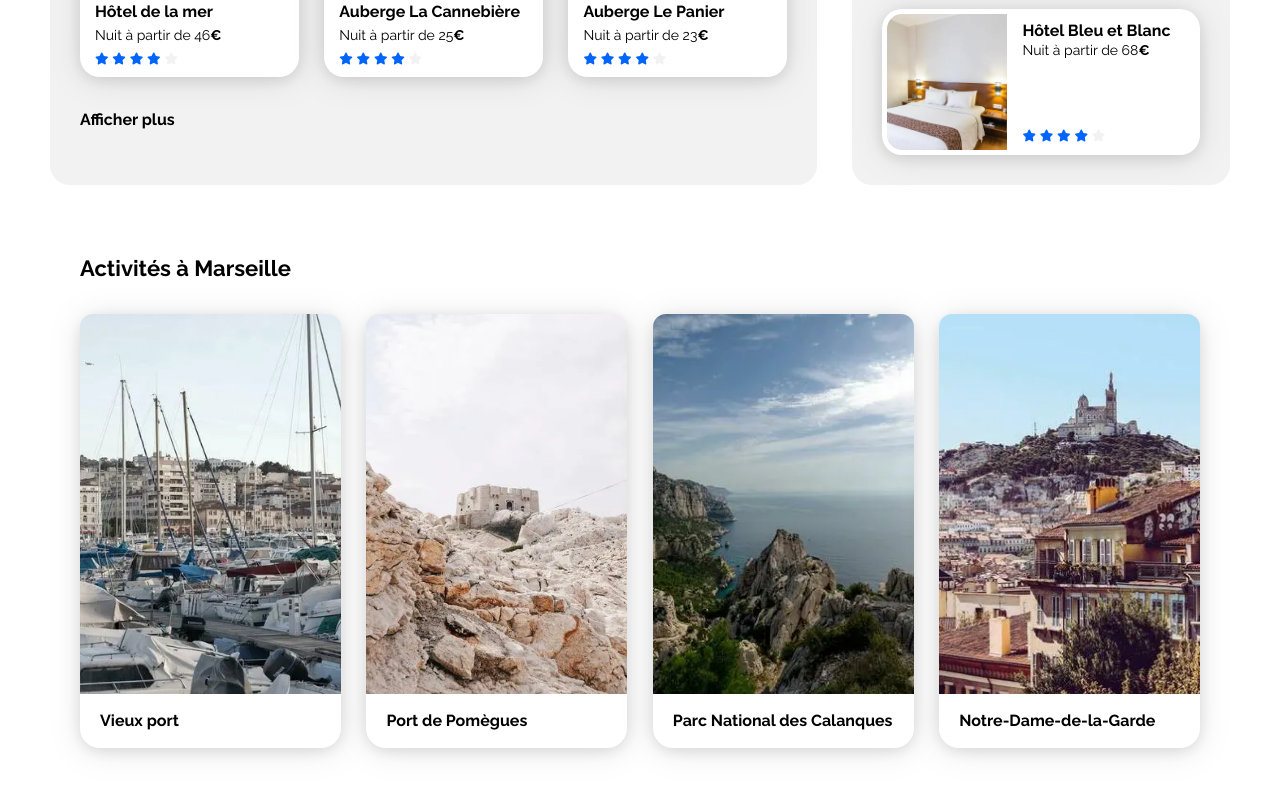
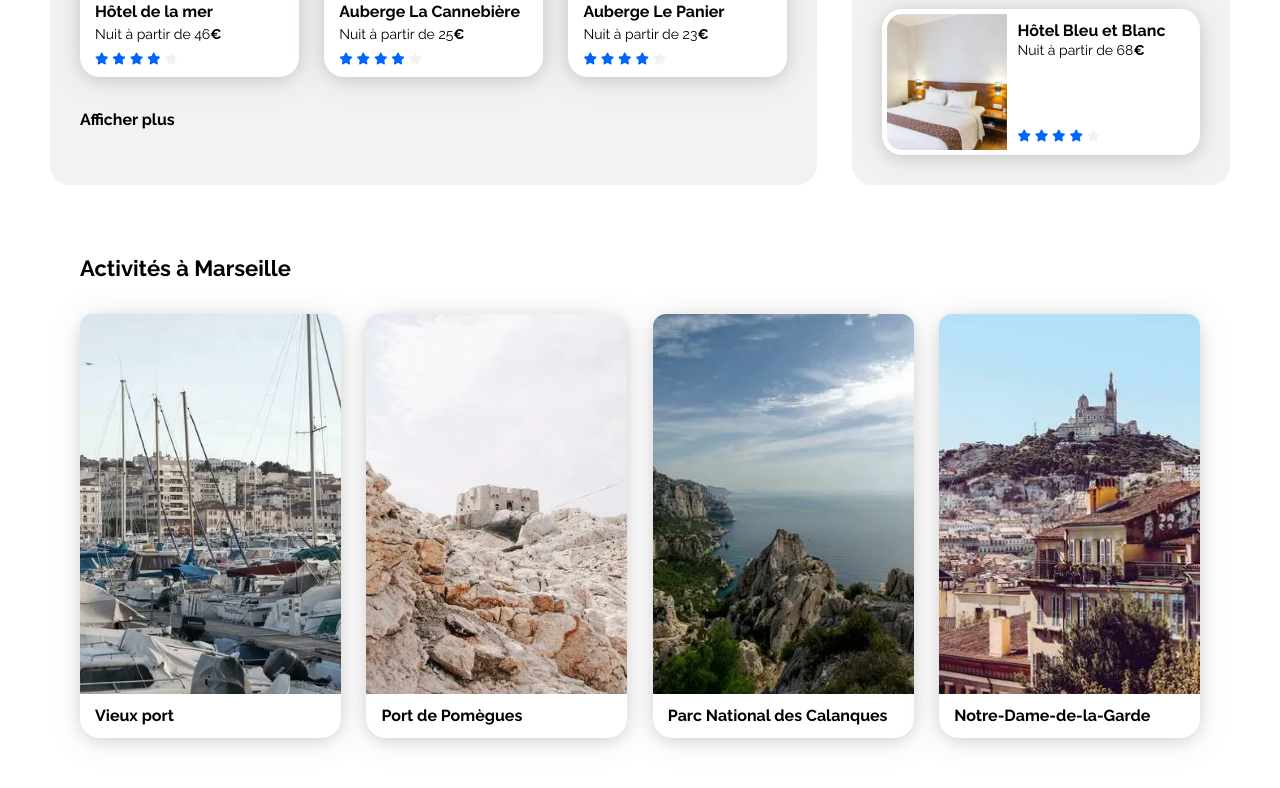
Before and after one commit to ProjetsDevFanny/Projet2_OCR_Booki, a plain HTML site: page index.html in a window 1280 px wide. Shown: the part 832-1620 px from the top of the page. Drawn offline with Linux system fonts and the light colour scheme.

Commit message:
resolution du soucis des etoiles populaires qui remontent en responsive max-width 1024px

```diff
--- a/css/activities.css
+++ b/css/activities.css
@@ -41,7 +41,7 @@
         }
 
         .card-content {
-          padding: 20px;
+          padding: 15px;
           box-sizing: border-box;
           flex: 1;
           /* Permet au contenu de la carte de prendre tout l'espace disponible restant après l'image */
--- a/css/hebergements-and-pop.css
+++ b/css/hebergements-and-pop.css
@@ -78,7 +78,7 @@
           justify-content: space-around;
 
           .card-title {
-            margin-bottom: 8px;
+            margin-bottom: 7px;
           }
         }
       }
@@ -133,7 +133,7 @@
 
     a {
       @media (max-width: 1024px) {
-        width: 31%;
+        width: 32%;
       }
 
       @media (max-width: 767.98px) {
@@ -174,7 +174,7 @@
 
     .card-content {
       flex: 1; /* pour occuper tout l'espace restant */
-      padding-left: 15px;
+      padding-left: 10px;
       display: flex;
       flex-direction: column;
       justify-content: space-between;
@@ -186,6 +186,7 @@
 
         @media (max-width: 1024px) {
           font-size: 14px;
+          line-height: 1.2;
         }
       }
 
@@ -199,6 +200,7 @@
 
       .card-rating {
         margin-bottom: 5px;
+        white-space: nowrap;
       }
     }
   }
```
